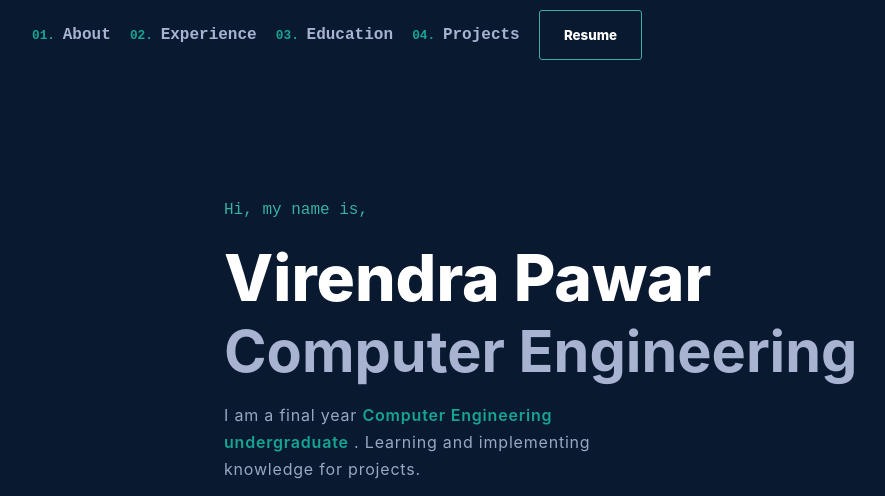
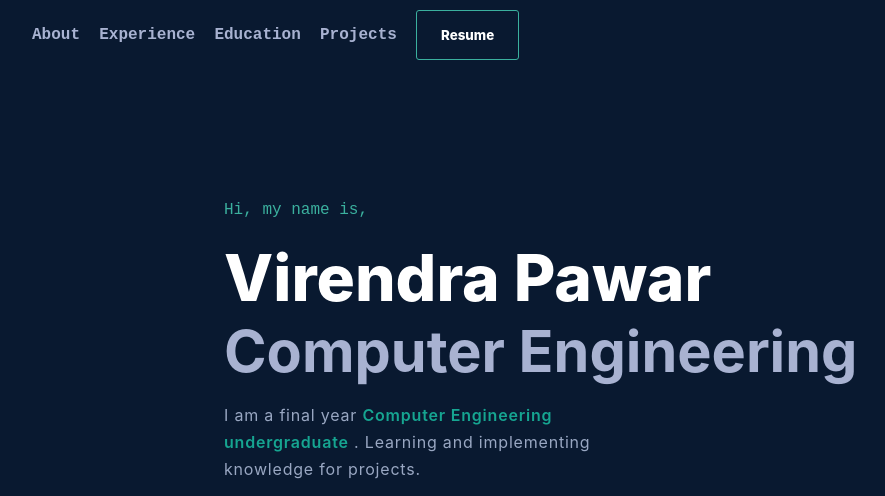
Before and after one commit to TheVirendra/personal-portfolio, a plain HTML site: page index.html in a window 1280 px wide. Shown: the top 496 px of the page, without its empty margins (0-885 px from the left). Drawn offline with nearby package versions, Linux system fonts and the light colour scheme; a web font is replaced by a local one.

Commit message:
Update index.html

```diff
--- a/index.html
+++ b/index.html
@@ -69,10 +69,10 @@
       <!-- Navigation -->
       <div class="nav__navigation">
         <ul>
-          <li><a href="#about"><span class="sr_no sr_no--sm">01. </span>About</a></li>
-          <li><a href="#experience"><span class="sr_no sr_no--sm">02. </span>Experience</a></li>
-          <li><a href="#education"><span class="sr_no sr_no--sm">03. </span>Education</a></li>
-          <li><a href="#Projects"><span class="sr_no sr_no--sm">04. </span>Projects</a></li>
+          <li><a href="#about"><span class="sr_no sr_no--sm"> </span>About</a></li>
+          <li><a href="#experience"><span class="sr_no sr_no--sm"> </span>Experience</a></li>
+          <li><a href="#education"><span class="sr_no sr_no--sm"></span>Education</a></li>
+          <li><a href="#Projects"><span class="sr_no sr_no--sm"></span>Projects</a></li>
           <a
             href="VIRENDRA RESUME.pdf"><button>Resume</button></a>
         </ul>
```
